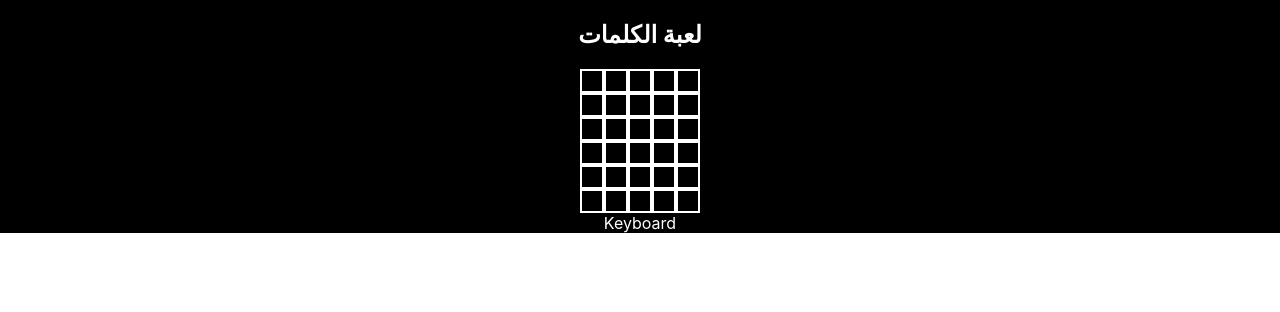
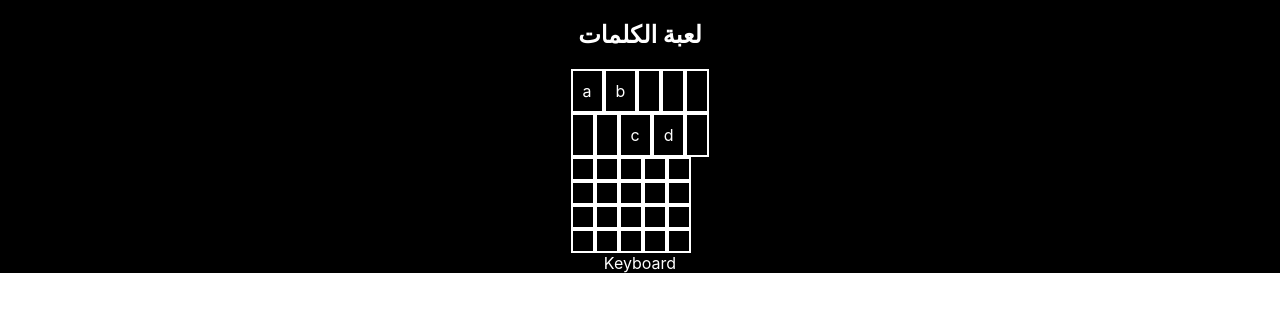
Before and after one commit to omaranBazna/wordle, a React (Create React App) app: page / in a window 1280 px wide. Shown: the top 312 px of the page. Built offline with nearby package versions, Linux system fonts and the light colour scheme.

Commit message:
implement useContext hook

```diff
--- a/src/components/Letter.jsx
+++ b/src/components/Letter.jsx
@@ -1,9 +1,12 @@
 import React from 'react'
+import {useContext} from 'react'
+import {AppContext} from '../App'
 function Letter({AttemptVal,LetterPos}){
-    {/*let letter=board[AttemptVal][LetterPos]*/}
+   const {board,setBoard}=useContext(AppContext)
+   const letter=board[AttemptVal][LetterPos]
     return (
         <div className="letter">
-           {/*letter*/}
+           {letter}
         </div>
     )
 }
```
